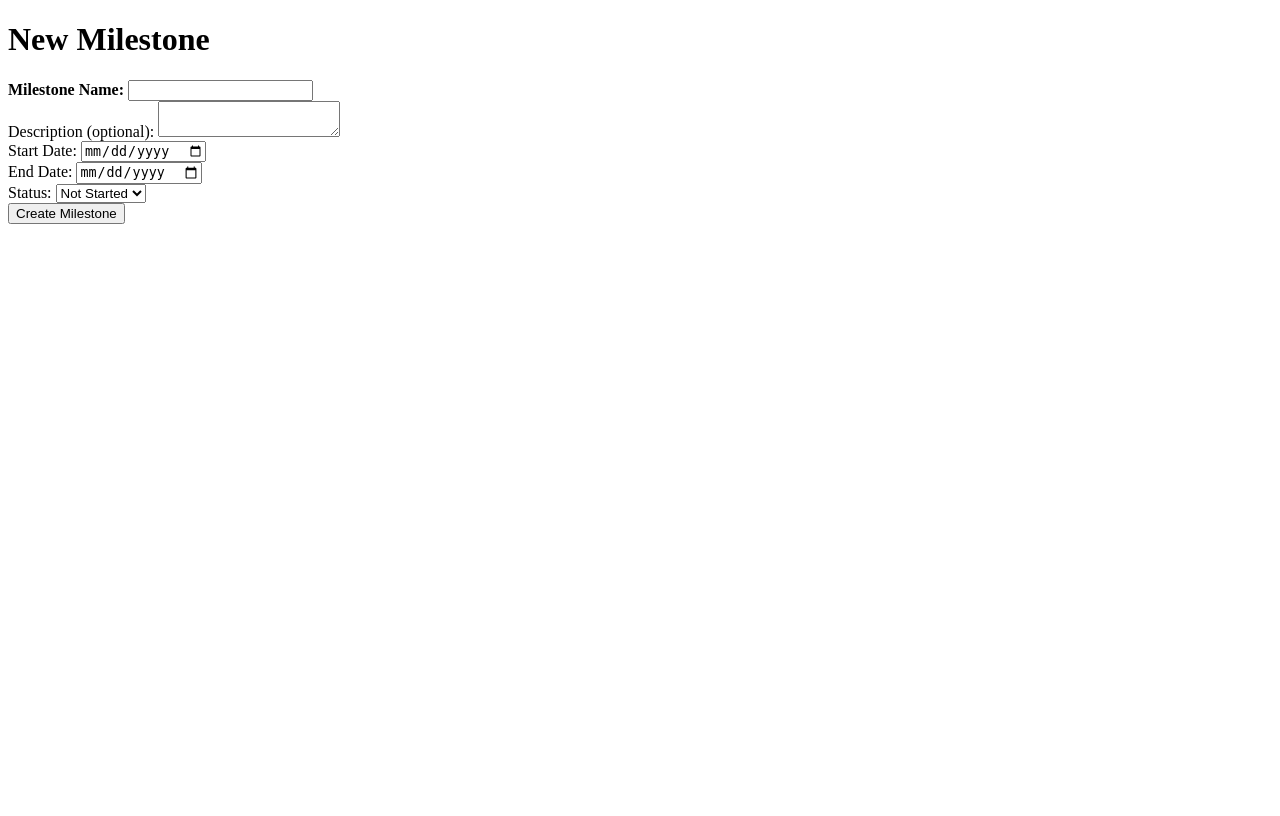
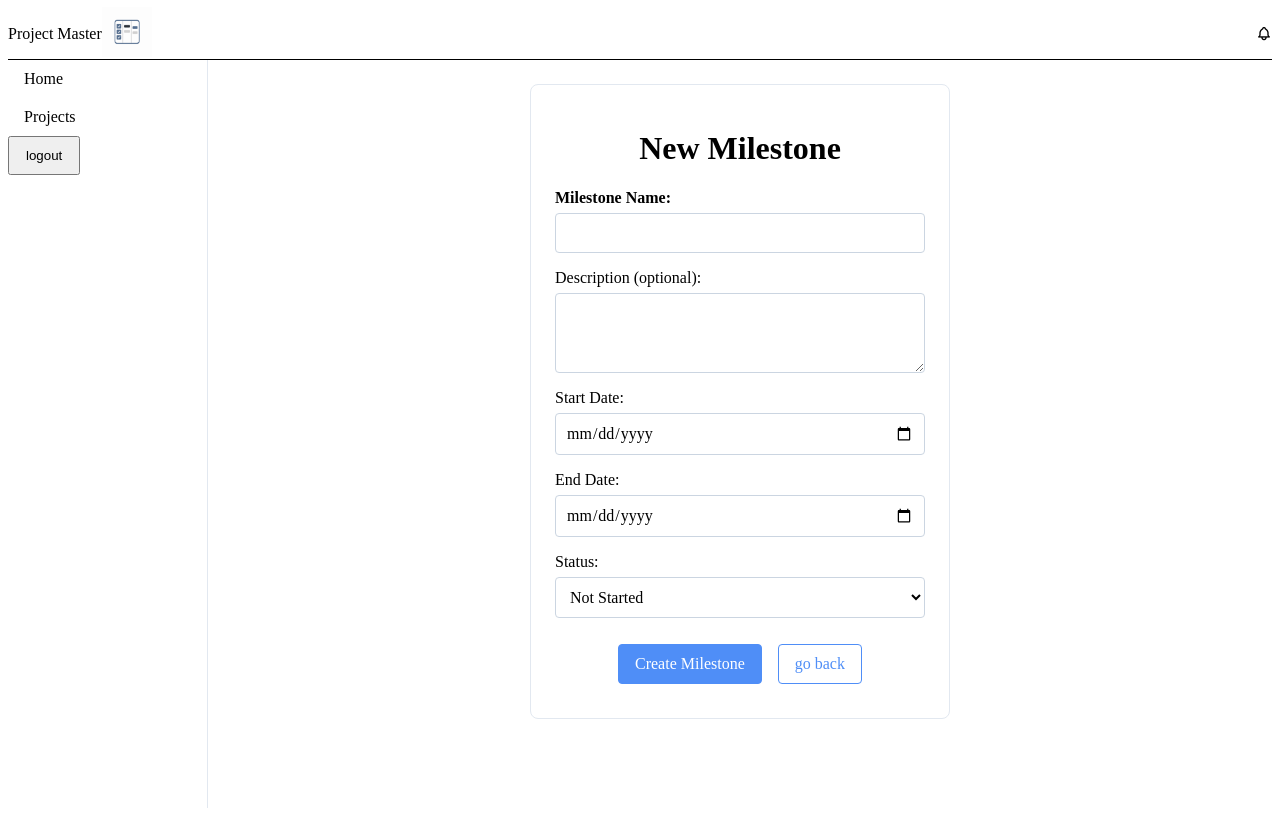
Before and after one commit to MannyAldir/ProjectMaster, a Flask app: page /project/1/newMilestone in a window 1280 px wide. Before the commit the page ends 224 px from the top, so only its background shows below. Run offline with Flask 3, Linux system fonts and the light colour scheme; a user stored in the database is signed in; data comes from the database, SQL or seed files in the repository.

Commit message:
Style new-milestone page using css and jinja2 'base.html' inheritance

```diff
--- a/static/css/forms.css
+++ b/static/css/forms.css
@@ -1,6 +1,7 @@
 .login-card,
 .register-card,
 .new-project-card,
+.new-milestone-card,
 .edit-project-card,
 .edit-milestone-card{
     width: 100%;
@@ -15,6 +16,7 @@
 .login-form,
 .register-form,
 .new-project-form,
+.new-milestone-form,
 .edit-project-form,
 .edit-mileestone-form{
     display: flex;
--- a/templates/new_milestone.html
+++ b/templates/new_milestone.html
@@ -1,36 +1,30 @@
-<!DOCTYPE html>
-<html lang="en">
-<head>
-    <meta charset="UTF-8">
-    <meta name="viewport" content="width=device-width, initial-scale=1.0">
-    <title>Project Master</title>
-</head>
-<body>
-    <h1>New Milestone</h1>
+{% extends 'base.html' %}
+{% block styles %} <link rel="stylesheet" href="{{ url_for('static', filename= 'css/forms.css') }}"> {% endblock %}
+{% block content %}
+    <div class="form-container">
+        <div class="new-milestone-card">
+            <h1 class="card-title">New Milestone</h1>
 
-    <form action= "{{ url_for('new_milestone', projectId=project.projectId) }}" method="POST">
+            <form class="new-milestone-form" action= "{{ url_for('new_milestone', projectId=project.projectId) }}" method="POST">
 
-        <div class = "form-group">
+                <div class = "form-field">
                     <label for="milestoneName"><strong>Milestone Name:</strong></label>
                     <input type="text" id="milestoneName" name="milestoneName" required>
                 </div>
 
-        <div class = "form-group">
+                <div class = "form-field">
                     <label for="milestoneDescription">Description (optional):</label>
                     <textarea id="milestoneDescription" name="milestoneDescription"></textarea>
                 </div>
-
-        <div class = "form-group">
+                <div class = "form-field">
                     <label for="milestoneStartDate">Start Date:</label>
                     <input type="date" id="milestoneStartDate" name="milestoneStartDate" required>
                 </div>
-
-        <div class = "form-group">
+                <div class = "form-field">
                     <label for="milestoneEndDate">End Date:</label>
                     <input type="date" id="milestoneEndDate" name="milestoneEndDate">
                 </div>
-
-        <div class = form-group>
+                <div class = "form-field">
                     <label for="milestoneStatus">Status:</label>
                 <select id="milestoneStatus" name="milestoneStatus">
                     <option value="Not Started">Not Started</option>
@@ -38,11 +32,11 @@
                     <option value="Completed">Completed</option>
                 </select>
                 </div>
-
-        <div class ="submit-button">
-            <button type="submit">Create Milestone</button>
+                <div class ="btn-group">
+                    <button class="btn btn-primary" type="submit">Create Milestone</button>
+                    <a class="btn btn-secondary" href="{{ url_for('project_page', projectId = project.projectId) }}">go back</a>
                 </div>
             </form>
-
-</body>
-</html>
+        </div>
+    </div>
+{% endblock %}
```
Lines whose indentation alone changed are shown as unchanged.
